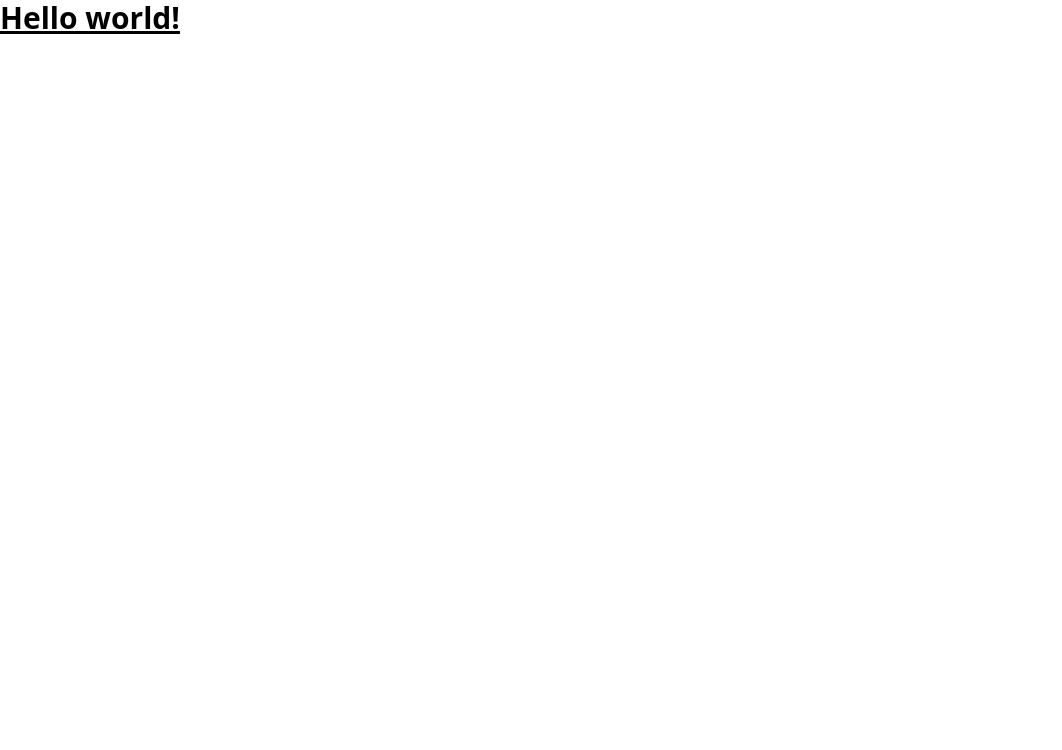
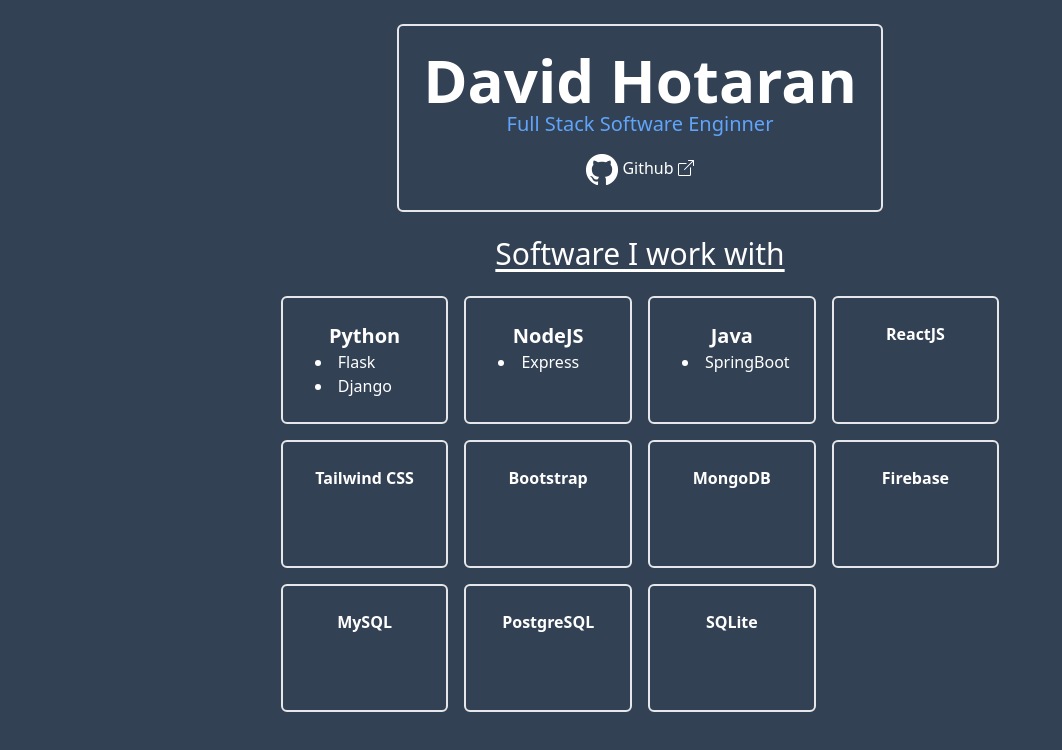
Before and after one commit to DavidHotaran/portfolio, a website: page index.html in a window 1280 px wide. Shown: the whole page, without its empty margins (0-1062 px from the left). Drawn offline with Linux system fonts and the light colour scheme.

Commit message:
added content and styling

```diff
--- a/css/main.css
+++ b/css/main.css
@@ -1,3 +1,9 @@
 @tailwind base;
 @tailwind components;
 @tailwind utilities;
+
+@layer components {
+    .skills-card {
+      @apply border-2 rounded-md p-6 min-h-[128px] hover:scale-110 hover:cursor-pointer hover:bg-slate-500;
+    }
+  }
--- a/index.html
+++ b/index.html
@@ -1,13 +1,62 @@
 <!doctype html>
 <html>
+
 <head>
-  <meta charset="UTF-8">
-  <meta name="viewport" content="width=device-width, initial-scale=1.0">
-  <link href="/css/output.css" rel="stylesheet">
+    <meta charset="UTF-8">
+    <meta name="viewport" content="width=device-width, initial-scale=1.0">
+    <link href="/css/output.css" rel="stylesheet">
 </head>
+
 <body>
-  <h1 class="text-3xl font-bold underline">
-    Hello world!
-  </h1>
+    <div class="h-max min-h-screen bg-slate-700 text-white flex flex-col items-center">
+        <div class="border-2 rounded-md p-6 text-center my-6">
+            <p class="text-6xl font-semibold">David Hotaran</p>
+            <p class="text-xl text-blue-400">Full Stack Software Enginner</p>
+            <div class="mt-4">
+                <a href="https://github.com/DavidHotaran" target="_blank" rel="noopener" class="hover:text-gray-400">
+                    <img src="assets/GitHub-Mark-Light-32px.png" alt="github logo" class="inline-block" />
+                    <span>Github</span>
+                    <svg xmlns="http://www.w3.org/2000/svg" width="16" height="16" fill="currentColor"
+                        class="inline-block mb-1" viewBox="0 0 16 16">
+                        <path fill-rule="evenodd"
+                            d="M8.636 3.5a.5.5 0 0 0-.5-.5H1.5A1.5 1.5 0 0 0 0 4.5v10A1.5 1.5 0 0 0 1.5 16h10a1.5 1.5 0 0 0 1.5-1.5V7.864a.5.5 0 0 0-1 0V14.5a.5.5 0 0 1-.5.5h-10a.5.5 0 0 1-.5-.5v-10a.5.5 0 0 1 .5-.5h6.636a.5.5 0 0 0 .5-.5z" />
+                        <path fill-rule="evenodd"
+                            d="M16 .5a.5.5 0 0 0-.5-.5h-5a.5.5 0 0 0 0 1h3.793L6.146 9.146a.5.5 0 1 0 .708.708L15 1.707V5.5a.5.5 0 0 0 1 0v-5z" />
+                    </svg>
+                </a>
+            </div>
+        </div>
+        <h2 class="text-3xl mb-6 underline underline-offset-4">Software I work with</h2>
+        <div class="grid grid-cols-4 gap-4">
+            <div class="skills-card">
+                <h1 class="text-xl font-semibold text-center">Python</h1>
+                <ul class="list-inside list-disc indent-2">
+                    <li>Flask</li>
+                    <li>Django</li>
+                </ul>
+            </div>
+            <div class="skills-card">
+                <h1 class="text-xl font-semibold text-center">NodeJS</h1>
+                <ul class="list-inside list-disc indent-2">
+                    <li>Express</li>
+                </ul>
+            </div>
+            <div class="skills-card">
+                <h1 class="text-xl font-semibold text-center">Java</h1>
+                <ul class="list-inside list-disc indent-2">
+                    <li>SpringBoot</li>
+                </ul>
+            </div>
+            <div class="skills-card text-center font-semibold">ReactJS</div>
+            <div class="skills-card text-center font-semibold">Tailwind CSS</div>
+            <div class="skills-card text-center font-semibold">Bootstrap</div>
+            <div class="skills-card text-center font-semibold">MongoDB</div>
+            <div class="skills-card text-center font-semibold">Firebase</div>
+            <div class="skills-card text-center font-semibold">MySQL</div>
+            <div class="skills-card text-center font-semibold">PostgreSQL</div>
+            <div class="skills-card text-center font-semibold">SQLite</div>
+        </div>
+    </div>
 </body>
+
 </html>
```
Also changed, not shown: css/output.css.
